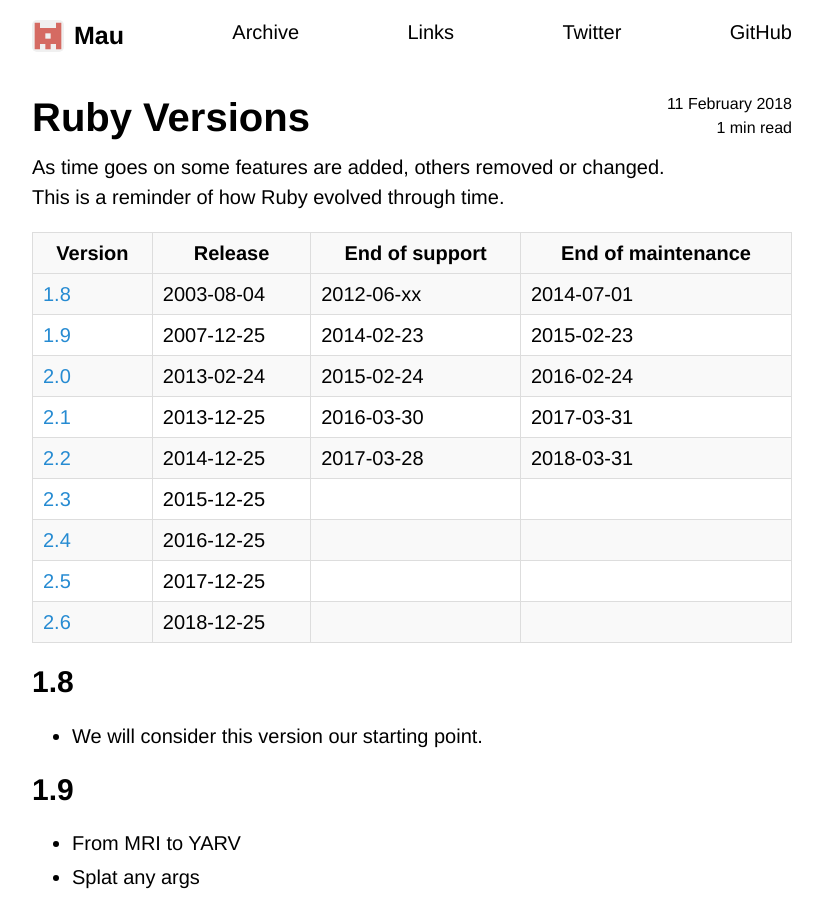
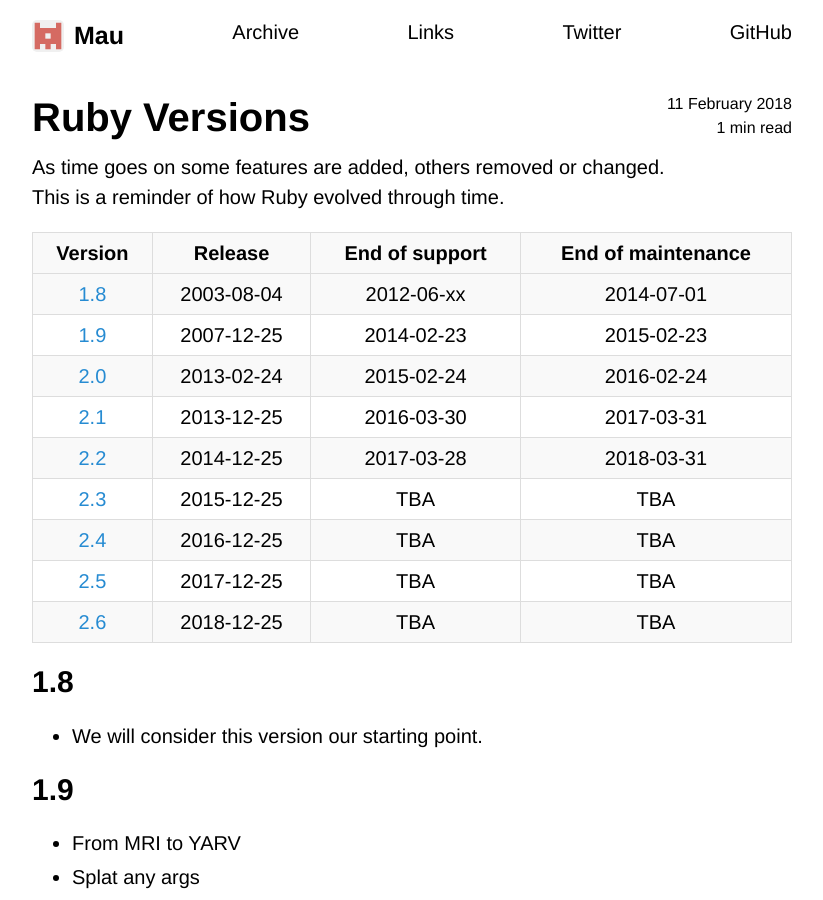
Before and after one commit to Maumagnaguagno/maumagnaguagno.github.io, a Jekyll site: the page built from ruby-versions.md, in a window 1280 px wide and 900 px high. Shown: the whole window, without its empty margins (228-1051 px from the left). Built offline with Jekyll 4.4.1, drawn with Linux system fonts in a browser that asks for light colours; our own code applies the rules of GitHub Pages for plain Markdown files.

Commit message:
Center elements in Ruby Versions table

```diff
--- a/ruby-versions.md
+++ b/ruby-versions.md
@@ -11,16 +11,16 @@ As time goes on some features are added, others removed or changed.
 This is a reminder of how Ruby evolved through time.
 
 Version    | Release    | End of support | End of maintenance
- ---       | ---        | ---            | ---
+ :---:     | :---:      | :---:          | :---:
 [1.8](#18) | 2003-08-04 | 2012-06-xx     | 2014-07-01
 [1.9](#19) | 2007-12-25 | 2014-02-23     | 2015-02-23
 [2.0](#20) | 2013-02-24 | 2015-02-24     | 2016-02-24
 [2.1](#21) | 2013-12-25 | 2016-03-30     | 2017-03-31
 [2.2](#22) | 2014-12-25 | 2017-03-28     | 2018-03-31
-[2.3](#23) | 2015-12-25 |                |
-[2.4](#24) | 2016-12-25 |                |
-[2.5](#25) | 2017-12-25 |                |
-[2.6](#26) | 2018-12-25 |                |
+[2.3](#23) | 2015-12-25 | TBA            | TBA
+[2.4](#24) | 2016-12-25 | TBA            | TBA
+[2.5](#25) | 2017-12-25 | TBA            | TBA
+[2.6](#26) | 2018-12-25 | TBA            | TBA
 
 ## 1.8
 - We will consider this version our starting point.
```
